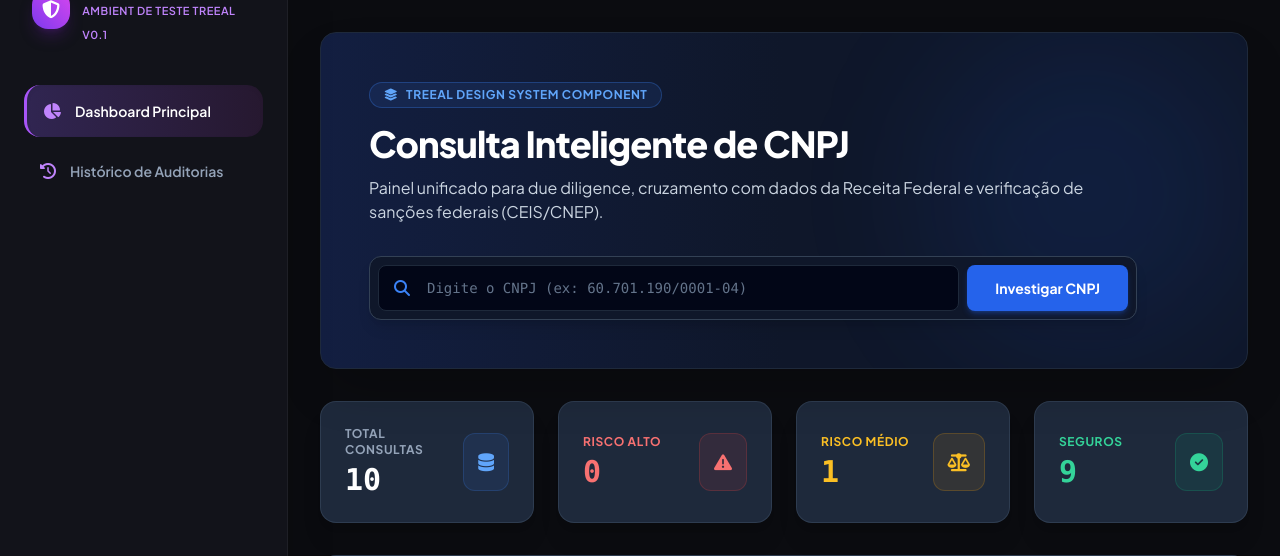
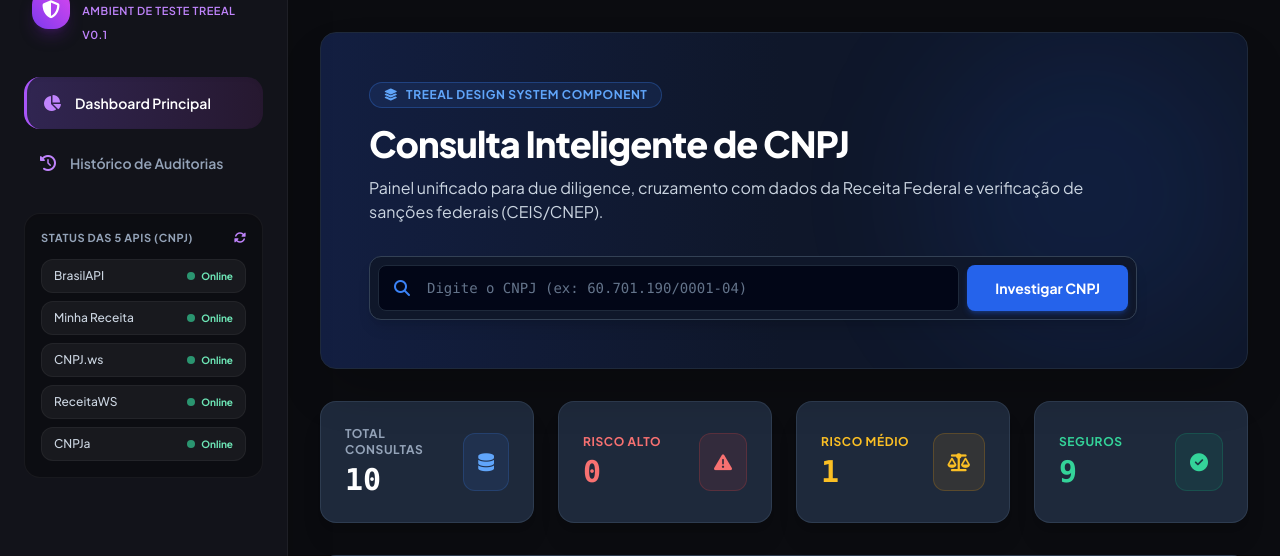
Before and after one commit to mateus17bk/treeal-corporate-security, a Django app: page / in a window 1280 px wide. Shown: the part 51-607 px from the top of the page. Run offline with Django 5.2, Linux system fonts and the light colour scheme; a user stored in the database is signed in; data comes from the database, SQL or seed files in the repository; both versions use the stored data as it was after the commit; data that the repository does not hold is empty; some libraries are stand-ins or nearby versions.

Commit message:
feat: Adiciona widget de monitoramento em tempo real do status das 5 APIs de CNPJ na barra lateral (Sidebar)
Co-Authored-By: Claude Code <noreply@anthropic.com>

```diff
--- /dev/null
+++ b/corporate_intel/api_status.py
@@ -0,0 +1,42 @@
+from django.http import JsonResponse
+import requests
+
+def api_status_check(request):
+    """
+    Verifica em tempo real a saúde de cada uma das 5 APIs públicas de contingência de CNPJ.
+    """
+    cnpj_teste = "60701190000104" # Itaú (CNPJ válido para teste rápido)
+
+    endpoints = [
+        {"nome": "BrasilAPI", "url": f"https://brasilapi.com.br/api/cnpj/v1/{cnpj_teste}"},
+        {"nome": "Minha Receita", "url": f"https://minhareceita.org/{cnpj_teste}"},
+        {"nome": "CNPJ.ws", "url": f"https://publica.cnpj.ws/cnpj/{cnpj_teste}"},
+        {"nome": "ReceitaWS", "url": f"https://www.receitaws.com.br/v1/cnpj/{cnpj_teste}"},
+        {"nome": "CNPJa", "url": f"https://api.cnpja.com.br/office/{cnpj_teste}"}
+    ]
+
+    status_apis = []
+    for ep in endpoints:
+        try:
+            resp = requests.get(ep["url"], timeout=3)
+            # Consideramos funcional se retornar 200 OK ou 429 (rate-limit atingido mas respondendo)
+            if resp.status_code in [200, 429]:
+                status_apis.append({
+                    "nome": ep["nome"],
+                    "status": "online" if resp.status_code == 200 else "rate-limit",
+                    "code": resp.status_code
+                })
+            else:
+                status_apis.append({
+                    "nome": ep["nome"],
+                    "status": "offline",
+                    "code": resp.status_code
+                })
+        except Exception:
+            status_apis.append({
+                "nome": ep["nome"],
+                "status": "offline",
+                "code": 0
+            })
+
+    return JsonResponse({"apis": status_apis})
--- a/corporate_intel/urls.py
+++ b/corporate_intel/urls.py
@@ -1,6 +1,6 @@
 from django.urls import path
 from django.contrib.auth.views import LogoutView
-from . import views
+from . import views, api_status
 
 urlpatterns = [
     path('', views.dashboard_view, name='dashboard'),
@@ -10,4 +10,5 @@ urlpatterns = [
     path('cadastro/', views.registrar_usuario_view, name='register'),
     path('login/', views.CustomLoginView.as_view(), name='login'),
     path('logout/', LogoutView.as_view(next_page='login'), name='logout'),
+    path('api/status/', api_status.api_status_check, name='api_status_check'),
 ]
--- a/templates/base.html
+++ b/templates/base.html
@@ -27,11 +27,11 @@
 <body class="h-full flex overflow-hidden">
 
     {% if user.is_authenticated %}
-    <!-- Sidebar (Exibida apenas quando logado) -->
+    <!-- Sidebar (Com Status em Tempo Real das 5 APIs) -->
     <aside class="w-72 bg-[#12131a] border-r border-white/5 flex flex-col justify-between hidden lg:flex p-6 shrink-0 shadow-2xl">
         <div>
             <!-- Logo / Brand -->
-            <div class="flex items-center space-x-3 mb-10 px-2">
+            <div class="flex items-center space-x-3 mb-8 px-2">
                 <div class="w-10 h-10 rounded-2xl bg-gradient-to-tr from-violet-600 to-fuchsia-500 flex items-center justify-center text-white shadow-lg shadow-purple-900/40">
                     <i class="fa-solid fa-shield-halved text-lg"></i>
                 </div>
@@ -42,7 +42,7 @@
             </div>
 
             <!-- Navigation Links -->
-            <nav class="space-y-2">
+            <nav class="space-y-2 mb-6">
                 <a href="{% url 'dashboard' %}" class="flex items-center space-x-3.5 px-4 py-3.5 rounded-2xl text-sm font-semibold transition {% if request.resolver_match.url_name == 'dashboard' %}sidebar-item-active text-white shadow-inner{% else %}text-slate-400 hover:text-white hover:bg-white/5{% endif %}">
                     <i class="fa-solid fa-chart-pie text-base text-purple-400"></i>
                     <span>Dashboard Principal</span>
@@ -52,6 +52,19 @@
                     <span>Histórico de Auditorias</span>
                 </a>
             </nav>
+
+            <!-- Real-Time API Health Monitor Widget -->
+            <div class="bg-black/30 border border-white/5 rounded-2xl p-4 shadow-inner">
+                <div class="flex justify-between items-center mb-3">
+                    <span class="text-[11px] uppercase font-bold text-slate-400 tracking-wider">Status das 5 APIs (CNPJ)</span>
+                    <button onclick="carregarStatusAPIs()" title="Atualizar Status" class="text-xs text-purple-400 hover:text-purple-300 transition">
+                        <i class="fa-solid fa-rotate" id="iconeRefresh"></i>
+                    </button>
+                </div>
+                <div id="listaApiStatus" class="space-y-2">
+                    <div class="text-xs text-slate-500 italic py-2 text-center">Verificando conexões...</div>
+                </div>
+            </div>
         </div>
 
         <!-- Logout / Footer inside Sidebar -->
@@ -69,6 +82,56 @@
             </div>
         </div>
     </aside>
+
+    <script>
+    async function carregarStatusAPIs() {
+        const container = document.getElementById('listaApiStatus');
+        const icone = document.getElementById('iconeRefresh');
+        if (icone) icone.classList.add('fa-spin');
+
+        try {
+            const response = await fetch("{% url 'api_status_check' %}");
+            const data = await response.json();
+
+            let html = '';
+            data.apis.forEach(api => {
+                let corDot = 'bg-emerald-400';
+                let textoStatus = 'Online';
+                let corTexto = 'text-emerald-300';
+
+                if (api.status === 'rate-limit') {
+                    corDot = 'bg-amber-400';
+                    textoStatus = 'Rate Limit';
+                    corTexto = 'text-amber-300';
+                } else if (api.status === 'offline') {
+                    corDot = 'bg-red-500';
+                    textoStatus = 'Offline';
+                    corTexto = 'text-red-400';
+                }
+
+                html += `
+                    <div class="flex items-center justify-between text-xs bg-white/5 px-3 py-2 rounded-xl border border-white/5">
+                        <span class="font-medium text-slate-300">${api.nome}</span>
+                        <div class="flex items-center space-x-1.5">
+                            <span class="w-2 h-2 rounded-full ${corDot} animate-pulse"></span>
+                            <span class="${corTexto} text-[10px] font-bold">${textoStatus}</span>
+                        </div>
+                    </div>
+                `;
+            });
+            container.innerHTML = html;
+        } catch (e) {
+            container.innerHTML = `<div class="text-xs text-red-400 py-1 text-center">Erro ao checar status</div>`;
+        } finally {
+            if (icone) icone.classList.remove('fa-spin');
+        }
+    }
+
+    // Carrega ao abrir a página
+    document.addEventListener("DOMContentLoaded", carregarStatusAPIs);
+    // Atualiza a cada 60 segundos automaticamente
+    setInterval(carregarStatusAPIs, 60000);
+    </script>
     {% endif %}
 
     <!-- Main Wrapper -->
```
Also changed, not shown: test_cnpj_debug.py (added, +21 -0 lines), db.sqlite3.
